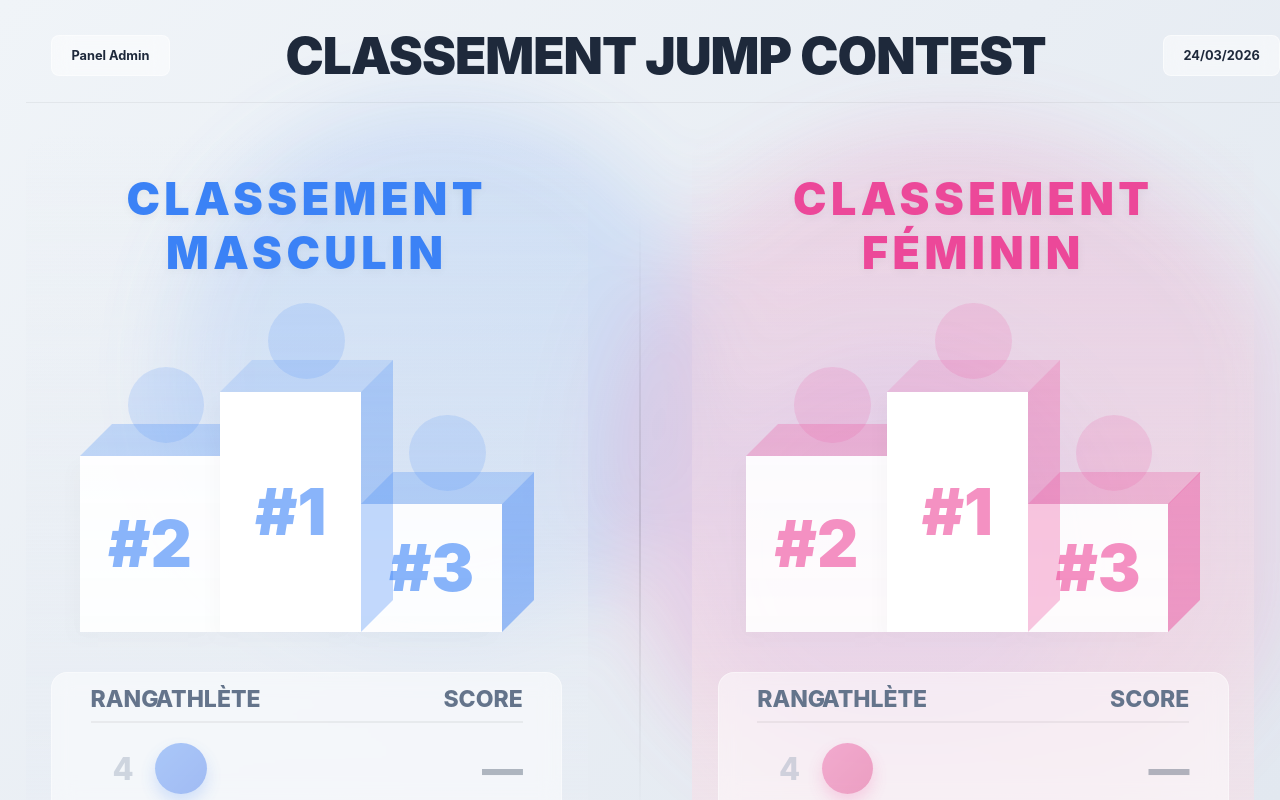
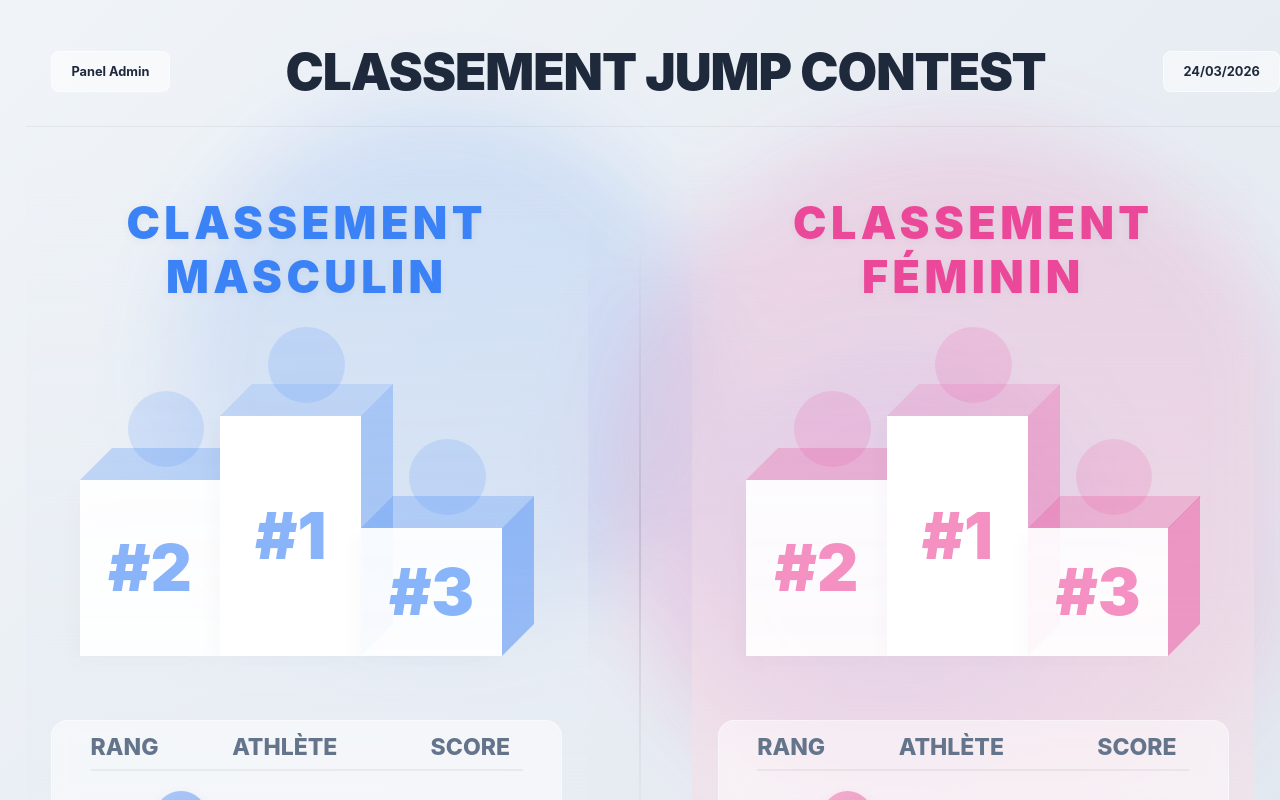
Before and after one commit to FantasmaGlad/sautBPJEPS, a Next.js app: page / in a window 1280 px wide. Built offline with nearby package versions, Linux system fonts and the light colour scheme; no server answers; the database is empty.

Commit message:
Fix podium 3D geometry and text visibility

```diff
--- a/src/app/page.tsx
+++ b/src/app/page.tsx
@@ -124,7 +124,7 @@ export default function Home() {
         display: "flex", alignItems: "center", justifyContent: "center",
         background: isMale ? "linear-gradient(135deg, #3b82f6, #2563eb)" : "linear-gradient(135deg, #ec4899, #db2777)",
         color: "white", fontWeight: 900, fontSize: `${size * 0.45}vw`,
-        boxShadow: `0 1vh 2vh ${isMale ? "rgba(59,130,246,0.5)" : "rgba(236,72,153,0.5)"}`,
+        boxShadow: `0 0.5vh 1.5vh ${isMale ? "rgba(59,130,246,0.3)" : "rgba(236,72,153,0.3)"}`,
         zIndex: 5, flexShrink: 0
       }}>
         {showLetter ? letter : ""}
@@ -135,7 +135,10 @@ export default function Home() {
   /* === Podium Cards === */
   const PodiumCard = ({ score, rank, themeRGB, height }: { score: any; rank: number; themeRGB: string; height: string }) => {
     const depth = "2.5vw";
-    const zIndex = rank === 1 ? 10 : 5;
+    let zIndex = 5;
+    if (rank === 2) zIndex = 5;
+    if (rank === 1) zIndex = 10;
+    if (rank === 3) zIndex = 15;
 
     // Extracted colors
     const topColor = rank === 1 ? `rgba(${themeRGB}, 0.15)` : `rgba(${themeRGB}, 0.25)`;
@@ -205,15 +208,15 @@ export default function Home() {
             </span>
             {score && (
               <>
+                <span style={{ fontSize: "clamp(1.8rem, 2.8vw, 4rem)", fontWeight: 900, color: "#1e293b", marginTop: "1vh", lineHeight: 1.1 }}>
+                  {score.value}
+                </span>
                 <span style={{
-                  fontSize: "clamp(1.2rem, 1.8vw, 2.5rem)", fontWeight: 800, color: "#1e293b",
+                  fontSize: "clamp(1.3rem, 2vw, 2.8rem)", fontWeight: 700, color: "#64748b",
                   whiteSpace: "nowrap", overflow: "hidden", textOverflow: "ellipsis", maxWidth: "90%", textAlign: "center",
-                  lineHeight: 1.2, marginTop: "1vh"
+                  lineHeight: 1.2, marginTop: "0.5vh"
                 }}>
                   {score.participants?.first_name}
-                </span>
-                <span style={{ fontSize: "clamp(1.4rem, 2.2vw, 3.5rem)", fontWeight: 900, color: "#475569", marginTop: "0.5vh" }}>
-                  {score.value}
                 </span>
               </>
             )}
@@ -248,7 +251,7 @@ export default function Home() {
         {/* Podium Area (Top 3) */}
         <div style={{
           display: "flex", alignItems: "flex-end", justifyContent: "center", width: "100%",
-          height: "40vh", marginBottom: "5vh",
+          height: "40vh", marginBottom: "8vh",
         }}>
           <div style={{ display: "flex", alignItems: "flex-end", justifyContent: "center", width: "100%", height: "100%", paddingRight: "2.5vw" }}>
             <PodiumCard score={top3[0]} rank={2} themeRGB={gender === "Homme" || gender === "H" ? "59,130,246" : "236,72,153"} height="55%" />
@@ -267,8 +270,8 @@ export default function Home() {
             {/* Header Row */}
             <div style={{ display: "flex", color: "#64748b", fontSize: "clamp(1.4rem, 1.8vw, 2.5rem)", fontWeight: 800, borderBottom: "2px solid rgba(0,0,0,0.05)", paddingBottom: "1vh" }}>
               <div style={{ width: "15%", textAlign: "center" }}>RANG</div>
-              <div style={{ flex: 1 }}>ATHLÈTE</div>
-              <div style={{ width: "20%", textAlign: "right" }}>SCORE</div>
+              <div style={{ flex: 1, paddingLeft: "6vw" }}>ATHLÈTE</div>
+              <div style={{ width: "20%", textAlign: "right", paddingRight: "1vw" }}>SCORE</div>
             </div>
 
             {/* Always 2 Rows */}
@@ -363,7 +366,7 @@ export default function Home() {
           {/* Main Header (Grid to perfectly center title and keep date right) */}
           <header style={{
             display: "grid", gridTemplateColumns: "1fr auto 1fr", alignItems: "center",
-            width: "100%", padding: "0 2vw 2vh", borderBottom: "1px solid rgba(0,0,0,0.05)"
+            width: "100%", padding: "2vh 2vw 3vh", borderBottom: "1px solid rgba(0,0,0,0.05)"
           }}>
             <div style={{ textAlign: "left" }}>
               <a href="/admin" target="_blank" style={{
```
